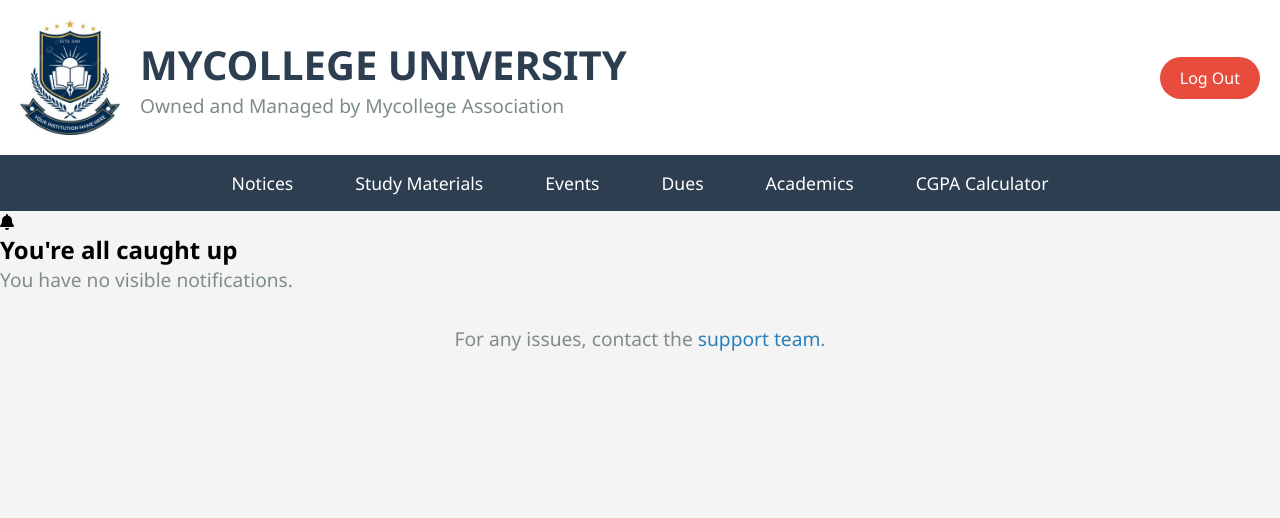
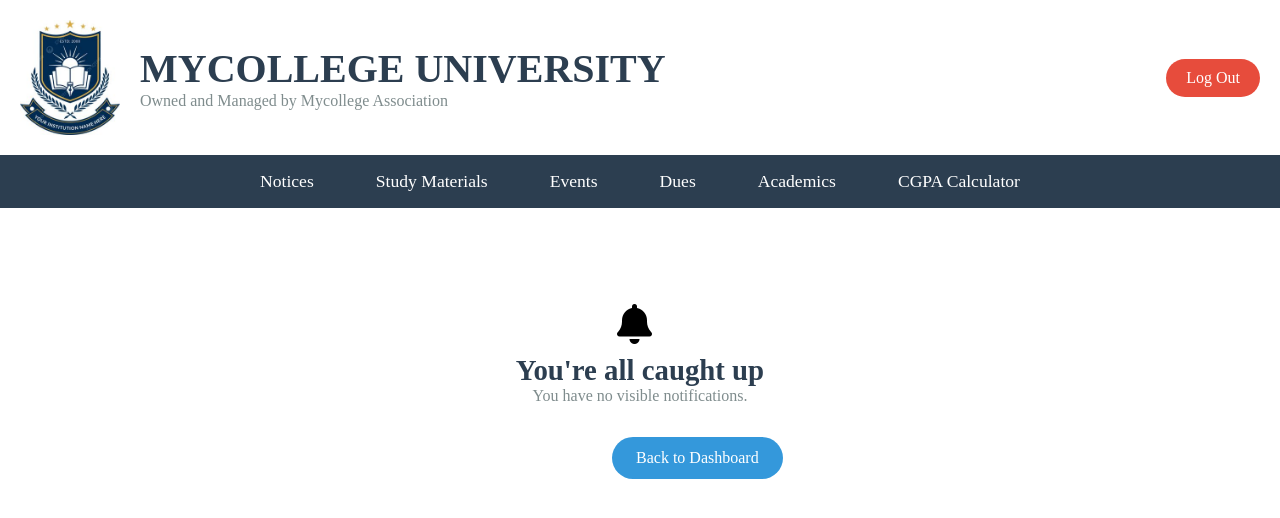
Before and after one commit to Lakshmish224/SUIET-Hackathon, a plain HTML site: page notice.html in a window 1280 px wide. Drawn offline with Linux system fonts and the light colour scheme.

Commit message:
Chnaged few files

```diff
--- a/notice.css
+++ b/notice.css
@@ -1,40 +1,43 @@
-/* Notices Page Styles */
-.notices-container {
-    display: flex;
-    justify-content: center;
-    align-items: center;
-    height: 75vh; /* Occupy the main part of the page */
-    text-align: center;
+* {
+    margin: 0;
+    padding: 0;
+    box-sizing: border-box; /* Add this to ensure padding doesn't affect width */
   }
 
-  .notice-message {
-    background-color: #f9fafb;
-    padding: 30px 50px;
-    border-radius: 10px;
+  .header {
+    display: flex;
+    align-items: center;
+    justify-content: space-between;
+    width: 100%; /* Full width */
+    background-color: #ffffff;
+    padding: 20px;
     box-shadow: 0 4px 10px rgba(0, 0, 0, 0.1);
-    width: 350px; /* Fixed width for uniform layout */
   }
 
-  .notice-message i {
-    font-size: 3rem;
-    color: #5c6b7a;
-    margin-bottom: 20px;
+  .logo {
+    max-width: 100px;
+    margin-right: 20px;
   }
 
-  .notice-message h2 {
-    font-size: 1.5rem;
-    color: #333;
-    margin-bottom: 10px;
+  .title-container {
+    text-align: left;
+    flex-grow: 1;
   }
 
-  .notice-message p {
-    font-size: 1rem;
-    color: #7f8c8d;
+  h1 {
+    margin: 0;
+    color: #2c3e50;
+    font-size: 2.5rem;
   }
 
-  /* Button Styles (if needed for "Back" button in the future) */
-  .back-button {
-    background-color: #3498db;
+  p {
+    margin: 0;
+    color: #7f8c8d;
+    font-size: 1.2rem;
+  }
+
+  .logout-button {
+    background-color: #e74c3c;
     color: white;
     padding: 10px 20px;
     text-decoration: none;
@@ -42,7 +45,138 @@
     transition: background-color 0.3s ease, transform 0.3s ease;
   }
 
+  .logout-button:hover {
+    background-color: #c0392b;
+    transform: translateY(-2px);
+  }
+
+  .navbar {
+    background-color: #2c3e50;
+    padding: 1rem;
+    width: 100%; /* Full width */
+  }
+
+  .navbar ul {
+    list-style-type: none;
+    padding: 0;
+    margin: 0;
+    display: flex; /* Flexbox for horizontal layout */
+    justify-content: center; /* Center the navbar items */
+  }
+
+  .navbar li {
+    position: relative; /* Make this relative for dropdown positioning */
+    margin: 0 1rem;
+  }
+
+  .navbar a {
+    color: white;
+    text-decoration: none;
+    font-size: 1.1rem;
+    padding: 10px 15px; /* Padding for better click area */
+    border-radius: 5px; /* Rounded corners */
+    transition: background-color 0.3s, transform 0.3s; /* Add transition effects */
+  }
+
+  .navbar a:hover {
+    background-color: rgba(255, 255, 255, 0.2); /* Light hover effect */
+    transform: scale(1.05); /* Slightly enlarge on hover */
+  }
+
+  .dropdown-content {
+    display: none; /* Hide dropdown by default */
+    position: absolute; /* Position it absolutely */
+    background-color: #ffffff; /* Dropdown background */
+    min-width: 160px; /* Set a minimum width */
+    box-shadow: 0 4px 10px rgba(0, 0, 0, 0.1);
+    z-index: 1; /* Ensure dropdown is above other elements */
+  }
+
+  .dropdown:hover .dropdown-content {
+    display: block; /* Show dropdown on hover */
+  }
+
+  .dropdown-content a {
+    color: #2980b9; /* Color of dropdown items */
+    padding: 12px 16px; /* Padding for dropdown items */
+    text-decoration: none; /* Remove underline */
+    display: block; /* Full width of the dropdown */
+    transition: background-color 0.3s; /* Transition for hover */
+  }
+
+  .dropdown-content a:hover {
+    background-color: #f1f1f1; /* Light grey background on hover */
+  }
+
+  /* Centering content using Flexbox */
+  .center-content {
+    display: flex;
+    flex-direction: column;
+    justify-content: center;
+    align-items: center;
+    text-align: center;
+    margin-top: 6rem;
+  }
+
+  /* Notification Bell Icon Styling */
+  .notification-icon {
+    width: 60px;
+    margin-bottom: 1.5rem;
+  }
+
+  /* Styling for "Caught Up" Message */
+  h2 {
+    font-size: 1.8rem;
+    color: #2c3e50;
+    margin: 0;
+  }
+
+  p {
+    font-size: 1rem;
+    color: #7f8c8d;
+  }
+
+  /* Back Button Styles */
+  .back-container {
+    margin-top: 2rem;
+  }
+
+  .back-button {
+    display: inline-block;
+    padding: 0.75rem 1.5rem;
+    background-color: #3498db;
+    color: #fff;
+    text-decoration: none;
+    border-radius: 25px;
+    font-size: 1rem;
+    transition: background-color 0.3s ease, transform 0.2s ease;
+    margin: auto;
+
+  }
+
   .back-button:hover {
     background-color: #2980b9;
-    transform: translateY(-2px);
+    transform: translateY(-3px);
   }
+
+  .back-button:active {
+    transform: translateY(1px);
+  }
+
+  i{
+    font-size: 2.5rem;
+    margin-bottom: 10px;
+    transform: translateX(-5.5px);
+  }
+
+  /*
+    display: inline-block;
+    padding: 0.75rem 1.5rem;
+    background-color: #3498db;
+    color: #fff;
+    text-decoration: none;
+    border-radius: 25px;
+    font-size: 1rem;
+    transition: background-color 0.3s ease, transform 0.2s ease;
+    margin: auto;
+  */
--- a/notice.html
+++ b/notice.html
@@ -1,12 +1,15 @@
 <!DOCTYPE html>
 <html lang="en">
+
 <head>
   <meta charset="UTF-8">
   <meta name="viewport" content="width=device-width, initial-scale=1.0">
-    <title>Notices - MYCOLLEGE UNIVERSITY</title>
-    <link rel="stylesheet" href="Homepage.css">
-    <link rel="stylesheet" href="https://cdnjs.cloudflare.com/ajax/libs/font-awesome/6.0.0-beta3/css/all.min.css">
+  <title>Document</title>
+  <link rel="stylesheet" href="notice.css">
+  <link rel="stylesheet" href="https://cdnjs.cloudflare.com/ajax/libs/font-awesome/6.6.0/css/all.min.css" integrity="sha512-Kc323vGBEqzTmouAECnVceyQqyqdsSiqLQISBL29aUW4U/M7pSPA/gEUZQqv1cwx4OnYxTxve5UMg5GT6L4JJg==" crossorigin="anonymous" referrerpolicy="no-referrer" />
+
 </head>
+
 <body>
   <header class="header">
     <img src="nammaicon.jpg" alt="University Logo" class="logo">
@@ -19,7 +22,7 @@
 
   <nav class="navbar">
     <ul>
-            <li><a href="Notices.html">Notices</a></li>
+        <li><a href="#">Notices</a></li>
         <li><a href="#">Study Materials</a></li>
         <li><a href="#">Events</a></li>
         <li><a href="#">Dues</a></li>
@@ -34,16 +37,21 @@
     </ul>
 </nav>
 
-    <div class="notices-container">
-        <div class="notice-message">
-            <i class="fas fa-bell"></i>
+<div class="center-content">
+  <!-- Notification Bell Icon -->
+  <i class="fa-solid fa-bell"></i>
+
+  <!-- Notification Messages -->
   <h2>You're all caught up</h2>
   <p>You have no visible notifications.</p>
 </div>
+
+<!-- Back Button to navigate back to dashboard -->
+<div class="back-container">
+  &nbsp&nbsp&nbsp&nbsp&nbsp&nbsp&nbsp&nbsp&nbsp&nbsp&nbsp&nbsp&nbsp&nbsp&nbsp&nbsp&nbsp&nbsp&nbsp&nbsp&nbsp&nbsp&nbsp&nbsp&nbsp&nbsp&nbsp&nbsp&nbsp&nbsp&nbsp&nbsp&nbsp&nbsp&nbsp&nbsp&nbsp&nbsp&nbsp&nbsp&nbsp&nbsp&nbsp&nbsp&nbsp&nbsp&nbsp&nbsp&nbsp&nbsp&nbsp&nbsp&nbsp&nbsp&nbsp&nbsp&nbsp&nbsp&nbsp&nbsp&nbsp&nbsp&nbsp&nbsp&nbsp&nbsp&nbsp&nbsp&nbsp&nbsp&nbsp&nbsp&nbsp&nbsp&nbsp&nbsp&nbsp&nbsp&nbsp&nbsp&nbsp&nbsp&nbsp&nbsp&nbsp&nbsp&nbsp&nbsp&nbsp&nbsp&nbsp&nbsp&nbsp&nbsp&nbsp&nbsp&nbsp&nbsp&nbsp&nbsp&nbsp&nbsp&nbsp&nbsp&nbsp&nbsp&nbsp&nbsp&nbsp&nbsp&nbsp&nbsp&nbsp&nbsp&nbsp&nbsp&nbsp&nbsp&nbsp&nbsp&nbsp&nbsp&nbsp&nbsp&nbsp&nbsp&nbsp&nbsp&nbsp&nbsp&nbsp&nbsp&nbsp&nbsp&nbsp&nbsp&nbsp&nbsp&nbsp&nbsp&nbsp&nbsp&nbsp&nbsp&nbsp&nbsp&nbsp&nbsp&nbsp&nbsp&nbsp&nbsp
+  <a href="Homepagel.html" class="back-button">Back to Dashboard</a>
 </div>
 
-    <footer>
-        <p>For any issues, contact the <a href="mailto:support@college.edu">support team</a>.</p>
-    </footer>
 </body>
+
 </html>
```
Also changed, not shown: Homepagel.html (+1 -1 lines). Lines whose indentation alone changed are shown as unchanged.
